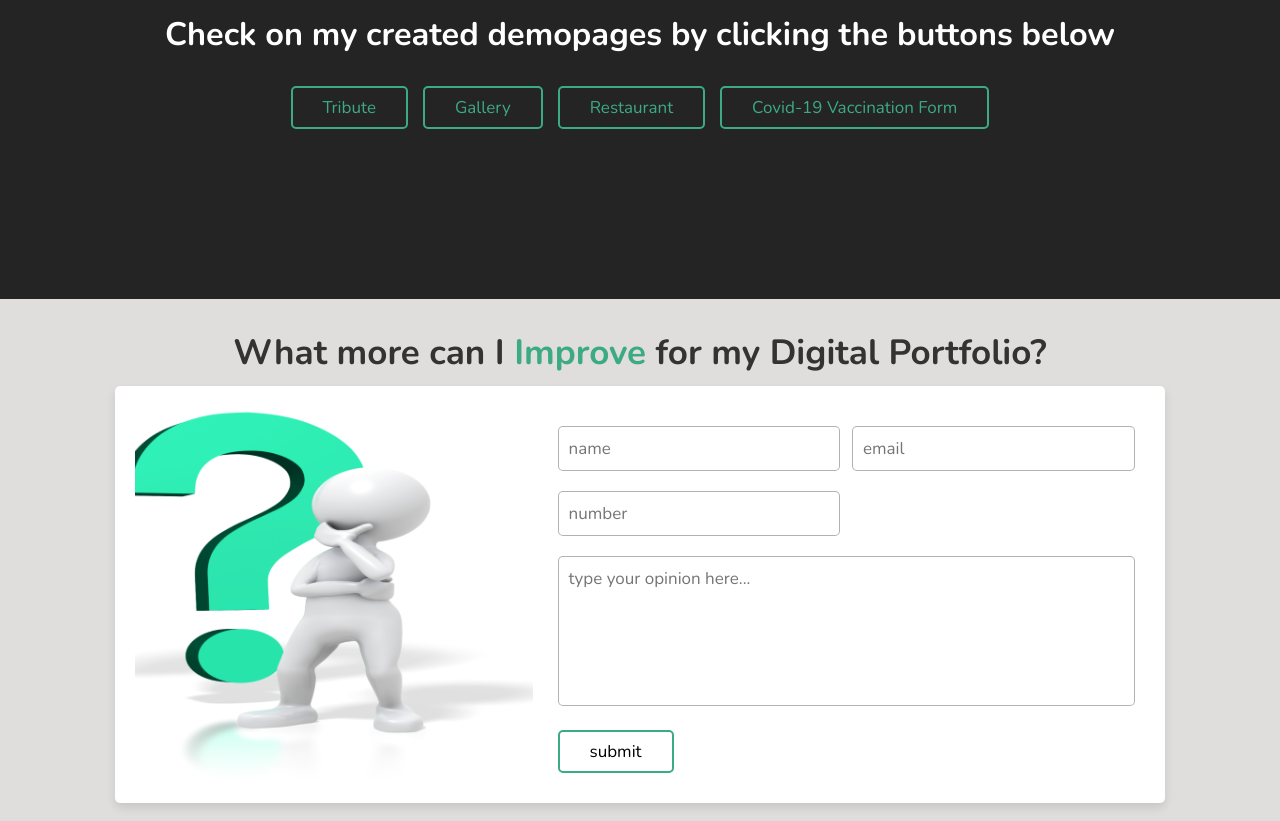
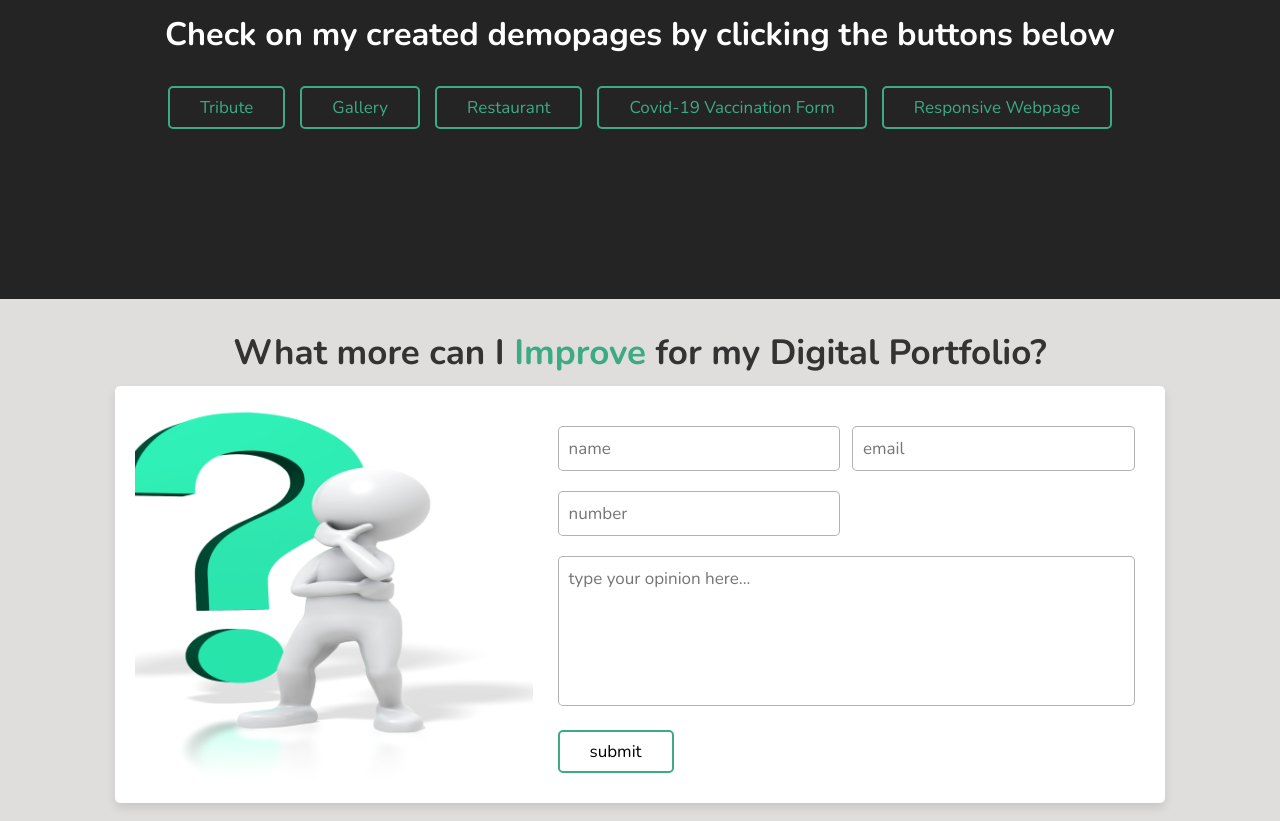
Before and after one commit to wincyr/winjdecalz, a plain HTML site: page index.html in a window 1280 px wide. Shown: the part 3476-4297 px from the top of the page. Drawn offline with nearby package versions, Linux system fonts and the light colour scheme.

Commit message:
recently edited digital portfolio

```diff
--- a/index.html
+++ b/index.html
@@ -151,6 +151,7 @@
                 <a href="demo pages/gallery/gallery.html" class="btn">Gallery</a>
                 <a href="demo pages/restaurant/restaurant.html" class="btn">Restaurant</a>
                 <a href="demo pages/forms/forms.html" class="btn">Covid-19 Vaccination Form</a>
+                <a href="demo pages/responsive/responsive.html" class="btn">Responsive Webpage</a>
             </div>
         </section>
 
```
